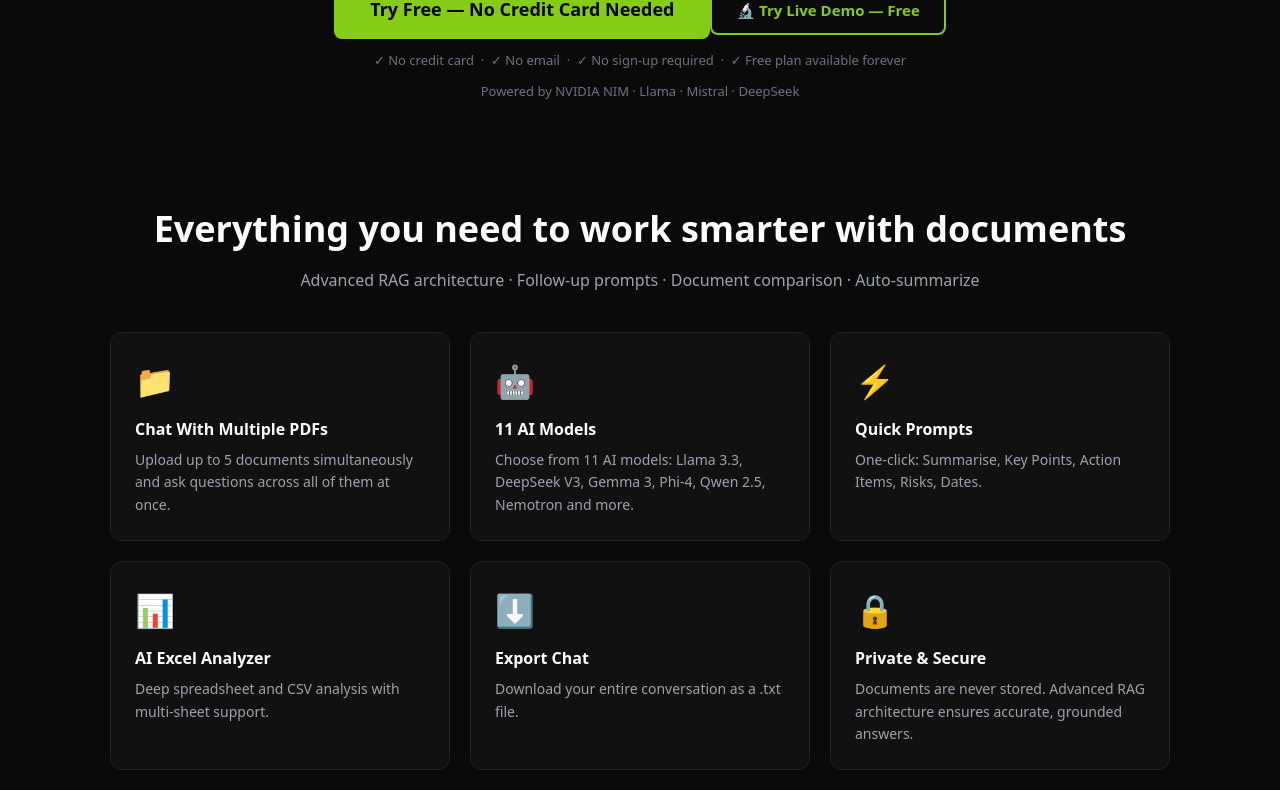
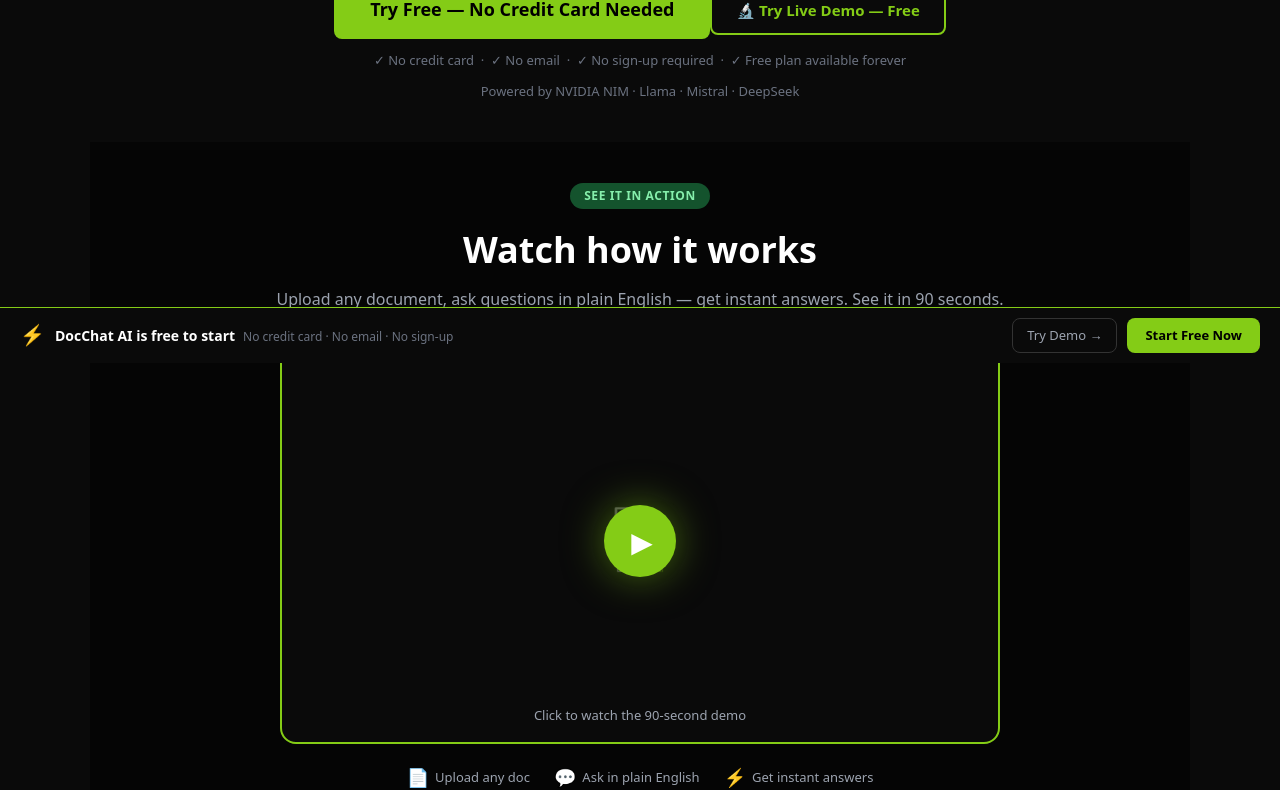
Before and after one commit to justin280/docchat-saas, a Next.js app: page / in a window 1280 px wide. Shown: the part 437-1227 px from the top of the page. Built offline with nearby package versions, Linux system fonts and the light colour scheme.

Commit message:
Feature: Add video demo section, sticky CTA bar, and showVideo modal to homepage

```diff
--- a/app/page.js
+++ b/app/page.js
@@ -55,6 +55,7 @@ export default function Home() {
   const [input, setInput] = useState('');
   const [loading, setLoading] = useState(false);
   const [view, setView] = useState('landing');
+  const [showVideo, setShowVideo] = useState(false);
   const [selectedModel, setSelectedModel] = useState('meta/llama-3.1-70b-instruct');
   const [billing, setBilling] = useState('monthly');
   const [uploadError, setUploadError] = useState('');
@@ -402,6 +403,49 @@ export default function Home() {
         <p style={s.poweredBy}>Powered by NVIDIA NIM · Llama · Mistral · DeepSeek</p>
       </section>
 
+      {/* Video Demo Section */}
+      <section style={{...s.section, padding:'40px 24px', backgroundColor:'#050505'}}>
+        <div style={{textAlign:'center', maxWidth:'860px', margin:'0 auto'}}>
+          <div style={{display:'inline-block', backgroundColor:'#14532d', color:'#86efac', fontSize:'12px', fontWeight:'700', padding:'4px 14px', borderRadius:'20px', marginBottom:'14px', letterSpacing:'0.05em'}}>SEE IT IN ACTION</div>
+          <h2 style={{...s.h2, marginBottom:'10px'}}>Watch how it works</h2>
+          <p style={{color:'#9ca3af', marginBottom:'28px', fontSize:'16px'}}>Upload any document, ask questions in plain English — get instant answers. See it in 90 seconds.</p>
+          <div
+            onClick={()=>setShowVideo(true)}
+            style={{position:'relative', cursor:'pointer', borderRadius:'16px', overflow:'hidden', border:'2px solid #84cc16', maxWidth:'720px', margin:'0 auto', background:'#0a0a0a', aspectRatio:'16/9', display:'flex', alignItems:'center', justifyContent:'center'}}
+          >
+            <img src="/logo.png" alt="DocChat AI Demo" style={{position:'absolute', top:'50%', left:'50%', transform:'translate(-50%,-50%)', width:'80px', height:'80px', borderRadius:'16px', opacity:0.3}} />
+            <div style={{position:'relative', zIndex:2, width:'72px', height:'72px', borderRadius:'50%', backgroundColor:'#84cc16', display:'flex', alignItems:'center', justifyContent:'center', boxShadow:'0 0 40px rgba(132,204,22,0.5)'}}>
+              <span style={{fontSize:'28px', marginLeft:'4px'}}>▶</span>
+            </div>
+            <div style={{position:'absolute', bottom:'16px', left:'50%', transform:'translateX(-50%)', color:'#9ca3af', fontSize:'13px', whiteSpace:'nowrap'}}>Click to watch the 90-second demo</div>
+          </div>
+          <div style={{display:'flex', justifyContent:'center', gap:'24px', marginTop:'20px', flexWrap:'wrap'}}>
+            {[['📄','Upload any doc'],['💬','Ask in plain English'],['⚡','Get instant answers']].map(([icon,label],i)=>(
+              <div key={i} style={{display:'flex', alignItems:'center', gap:'6px', color:'#9ca3af', fontSize:'13px'}}>
+                <span style={{fontSize:'18px'}}>{icon}</span><span>{label}</span>
+              </div>
+            ))}
+          </div>
+        </div>
+      </section>
+
+      {/* Video Modal */}
+      {showVideo && (
+        <div onClick={()=>setShowVideo(false)} style={{position:'fixed', inset:0, backgroundColor:'rgba(0,0,0,0.9)', zIndex:1000, display:'flex', alignItems:'center', justifyContent:'center', padding:'20px'}}>
+          <div onClick={e=>e.stopPropagation()} style={{position:'relative', width:'100%', maxWidth:'900px', aspectRatio:'16/9', borderRadius:'12px', overflow:'hidden', backgroundColor:'#000'}}>
+            <iframe
+              src="https://www.youtube.com/embed/live_stream?channel=UCbmNph6atAoGfqLoCL_duAg&autoplay=1"
+              title="DocChat AI Demo"
+              allow="accelerometer; autoplay; clipboard-write; encrypted-media; gyroscope; picture-in-picture"
+              allowFullScreen
+              style={{width:'100%', height:'100%', border:'none'}}
+            />
+            <button onClick={()=>setShowVideo(false)} style={{position:'absolute', top:'10px', right:'10px', backgroundColor:'rgba(0,0,0,0.7)', color:'#fff', border:'none', borderRadius:'50%', width:'36px', height:'36px', fontSize:'18px', cursor:'pointer', display:'flex', alignItems:'center', justifyContent:'center'}}>✕</button>
+          </div>
+          <p style={{position:'absolute', bottom:'16px', color:'#6b7280', fontSize:'12px'}}>Click outside or ✕ to close · Or <a href="/demo" style={{color:'#84cc16', textDecoration:'none'}}>try the live demo →</a></p>
+        </div>
+      )}
+
       <section style={s.section}>
         <h2 style={s.h2}>Everything you need to work smarter with documents</h2>
         <p style={s.h2sub}>Advanced RAG architecture · Follow-up prompts · Document comparison · Auto-summarize</p>
@@ -543,6 +587,21 @@ export default function Home() {
         </div>
         <p style={{color:'#4b5563',fontSize:'12px',margin:0}}>© 2026 DocChat AI · Powered by NVIDIA NIM · Secure payments by Stripe</p>
       </footer>
+
+      {/* Sticky Bottom CTA */}
+      <div style={{position:'fixed', bottom:0, left:0, right:0, backgroundColor:'#0a0a0a', borderTop:'1px solid #84cc16', padding:'10px 20px', display:'flex', alignItems:'center', justifyContent:'space-between', flexWrap:'wrap', gap:'10px', zIndex:200}}>
+        <div style={{display:'flex', alignItems:'center', gap:'10px'}}>
+          <span style={{color:'#84cc16', fontSize:'20px'}}>⚡</span>
+          <div>
+            <span style={{color:'#fff', fontWeight:'700', fontSize:'14px'}}>DocChat AI is free to start</span>
+            <span style={{color:'#6b7280', fontSize:'12px', marginLeft:'8px'}}>No credit card · No email · No sign-up</span>
+          </div>
+        </div>
+        <div style={{display:'flex', gap:'10px'}}>
+          <a href="/demo" style={{color:'#9ca3af', fontSize:'13px', textDecoration:'none', border:'1px solid #333', borderRadius:'8px', padding:'7px 14px', whiteSpace:'nowrap'}}>Try Demo →</a>
+          <button onClick={()=>setView('chat')} style={{backgroundColor:'#84cc16', color:'#000', border:'none', borderRadius:'8px', padding:'8px 18px', fontSize:'13px', fontWeight:'700', cursor:'pointer', whiteSpace:'nowrap'}}>Start Free Now</button>
+        </div>
+      </div>
     </main>
   );
 }
```
